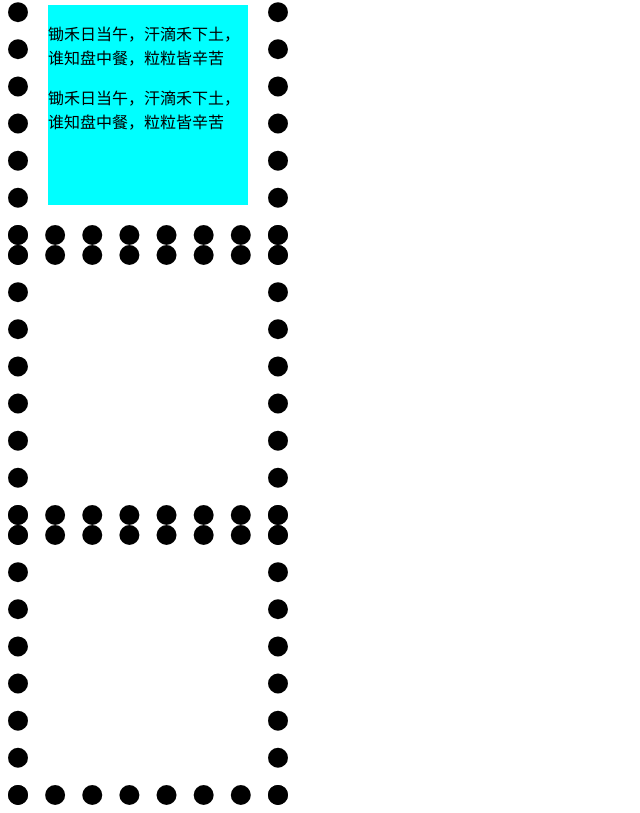
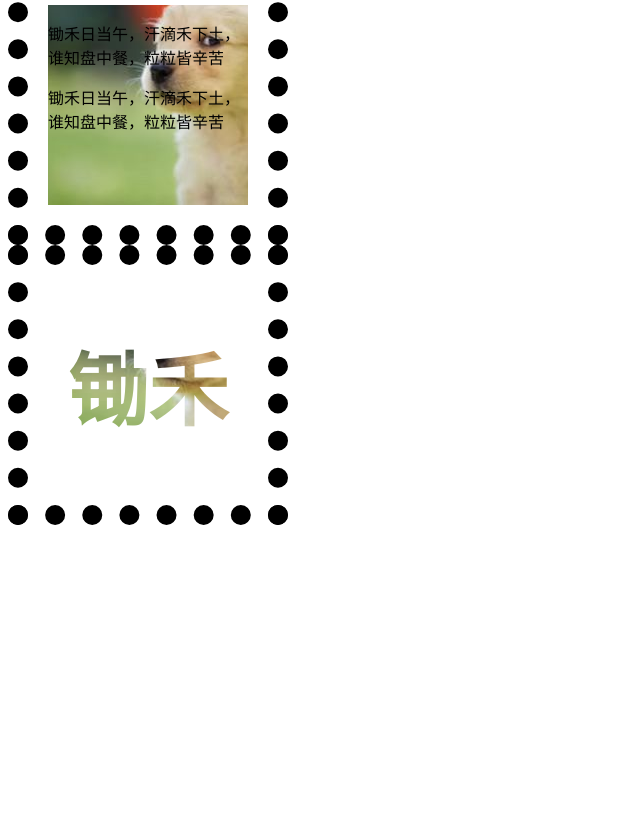
Before and after one commit to aicblm/css-exercises, a plain HTML site: page css/background/7-背景图修剪.html in a window 1280 px wide. Shown: the part 603-1416 px from the top of the page, without its empty margins (0-640 px from the left). After the commit the page ends 1136 px from the top, so only its background shows below. Drawn offline with Linux system fonts and the light colour scheme.

Commit message:
提交一

```diff
--- a/css/background/7-背景图的剪切.html
+++ b/css/background/7-背景图修剪.html
@@ -4,28 +4,36 @@
     <meta charset="UTF-8">
     <meta http-equiv="X-UA-Compatible" content="IE=edge">
     <meta name="viewport" content="width=device-width, initial-scale=1.0">
-    <title>背景图的剪切</title>
+    <title>背景图修剪</title>
     <style>
         .box{
             width: 200px;
             height: 200px;
             padding: 20px;
             border: 20px dotted black;
+            background-image: url('./img/2.jpg');
         }
         .box1{
             background-clip: border-box;
             /* 背景被裁剪到边框 */
-            background-color: aqua;
         }
         .box2{
             background-clip: padding-box;
             /* 背景被裁剪到内边距框 */
-            background-color: aqua;
         }
         .box3{
             background-clip: content-box;
             /* 背景被裁剪到内容框 */
-            background-color: aqua;
+        }
+        .box4{
+            font-size: 5rem;
+            font-weight: bold;
+            display: flex;
+            align-items: center;
+            justify-content: center;
+            background-clip: text;
+            /* -webkit-background-clip: text; */
+            color: transparent;
         }
     </style>
 </head>
@@ -48,7 +56,8 @@
 
 
     </div>
-    <div class="box box4"></div>
-    <div class="box box5"></div>
+    <div class="box box4">
+        锄禾
+    </div>
 </body>
 </html>
```
Also changed, not shown: css/background/6-背景尺寸.html (+16 -4 lines), css/background/8-背景源.html (+5 -3 lines), css/background/9-背景.html (+4 -2 lines), css/background/background.html (+2 -1 lines).
